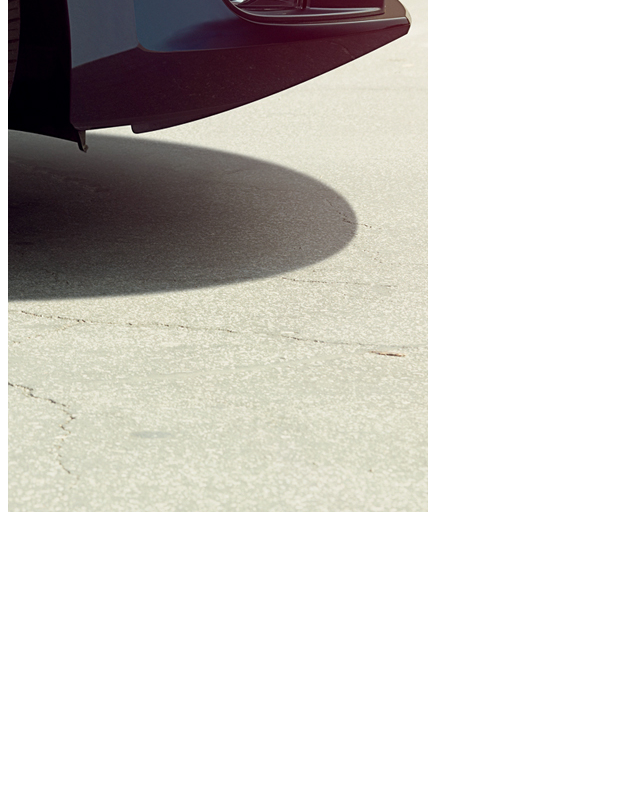
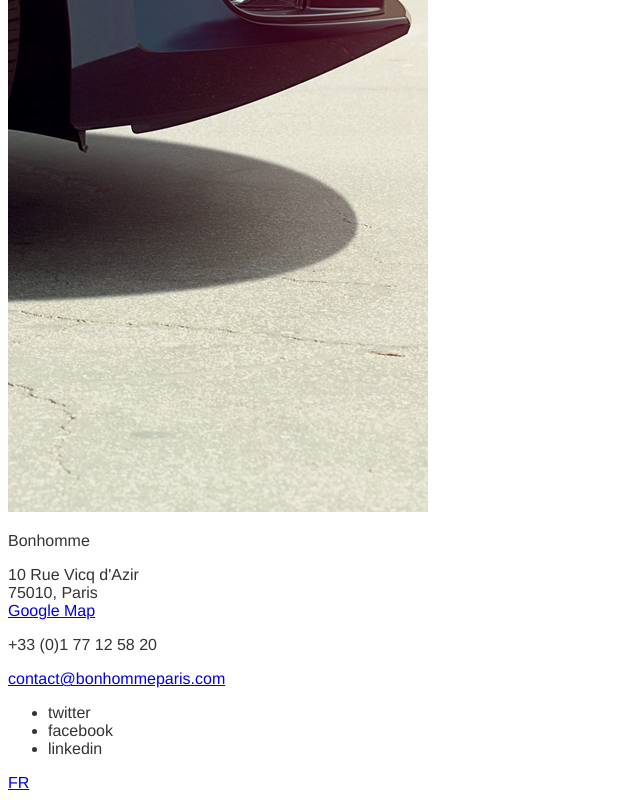
Before and after one commit to lindseygiaquinto/casestudy-bonhommeparis, a website: page app/index.html in a window 1280 px wide. Shown: the part 3899-4699 px from the top of the page, without its empty margins (0-640 px from the left). Before the commit the page ends 4423 px from the top, so only its background shows below. Drawn offline with nearby package versions, Linux system fonts and the light colour scheme; files that its build step writes are made by us from their sources.

Commit message:
added footer html

```diff
--- a/app/index.html
+++ b/app/index.html
@@ -87,6 +87,22 @@
       <img src="images/home2.jpg">
     </aside>
 
+    <footer>
+      <p class="logo">Bonhomme</p>
+
+      <p class="address">10 Rue Vicq d'Azir</br>
+      75010, Paris</br>
+      <a href="#">Google Map</a></p>
+
+      <p>+33 (0)1 77 12 58 20</p>
+      <a href="#">contact@bonhommeparis.com</a>
+      <ul class="social-media">
+        <li>twitter</li>
+        <li>facebook</li>
+        <li>linkedin</li>
+      </ul>
+      <a href="#" class="language">FR</a>
+    </footer>
 
     <!-- Google Analytics: change UA-XXXXX-X to be your site's ID. -->
     <script>
```
